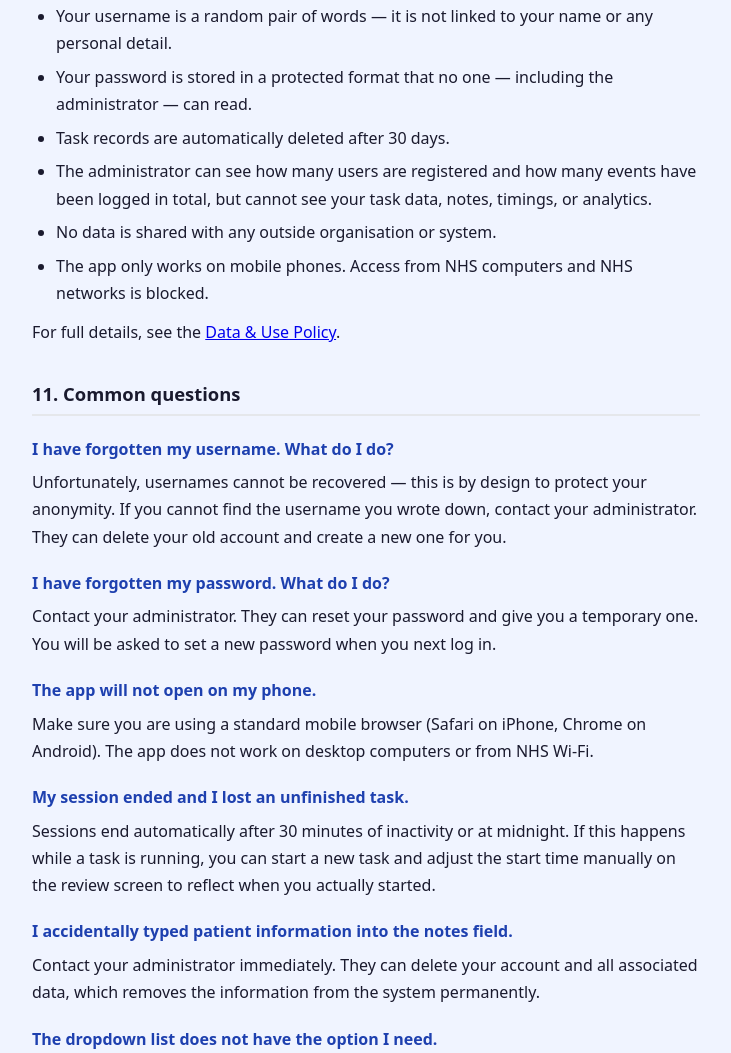
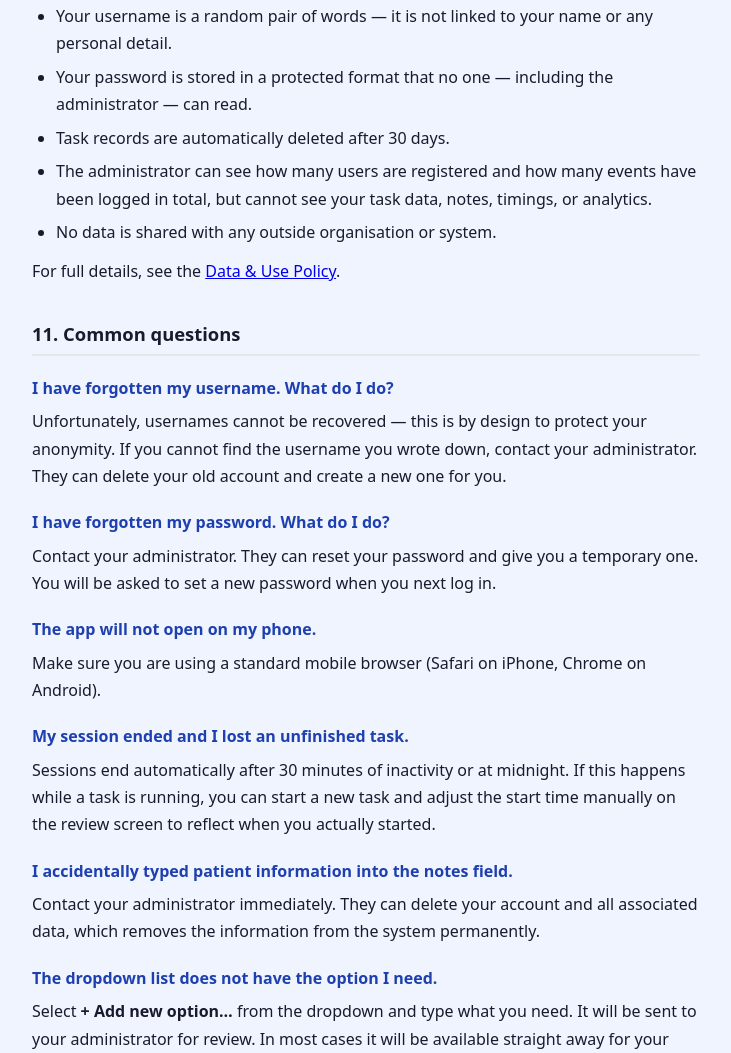
Before and after one commit to jamesjhs/Tasker, a website: page public/help.html in a window 1280 px wide. Shown: the part 5756-6809 px from the top of the page, without its empty margins (274-1005 px from the left). Drawn offline with Linux system fonts and the light colour scheme.

Commit message:
Remove restrictions on app access from NHS networks

```diff
--- a/public/help.html
+++ b/public/help.html
@@ -209,7 +209,6 @@
     <li>Task records are automatically deleted after 30 days.</li>
     <li>The administrator can see how many users are registered and how many events have been logged in total, but cannot see your task data, notes, timings, or analytics.</li>
     <li>No data is shared with any outside organisation or system.</li>
-    <li>The app only works on mobile phones. Access from NHS computers and NHS networks is blocked.</li>
   </ul>
   <p>For full details, see the <a href="/policy" target="_blank">Data &amp; Use Policy</a>.</p>
 
@@ -223,7 +222,7 @@
   <p>Contact your administrator. They can reset your password and give you a temporary one. You will be asked to set a new password when you next log in.</p>
 
   <h3>The app will not open on my phone.</h3>
-  <p>Make sure you are using a standard mobile browser (Safari on iPhone, Chrome on Android). The app does not work on desktop computers or from NHS Wi-Fi.</p>
+  <p>Make sure you are using a standard mobile browser (Safari on iPhone, Chrome on Android).</p>
 
   <h3>My session ended and I lost an unfinished task.</h3>
   <p>Sessions end automatically after 30 minutes of inactivity or at midnight. If this happens while a task is running, you can start a new task and adjust the start time manually on the review screen to reflect when you actually started.</p>
```
